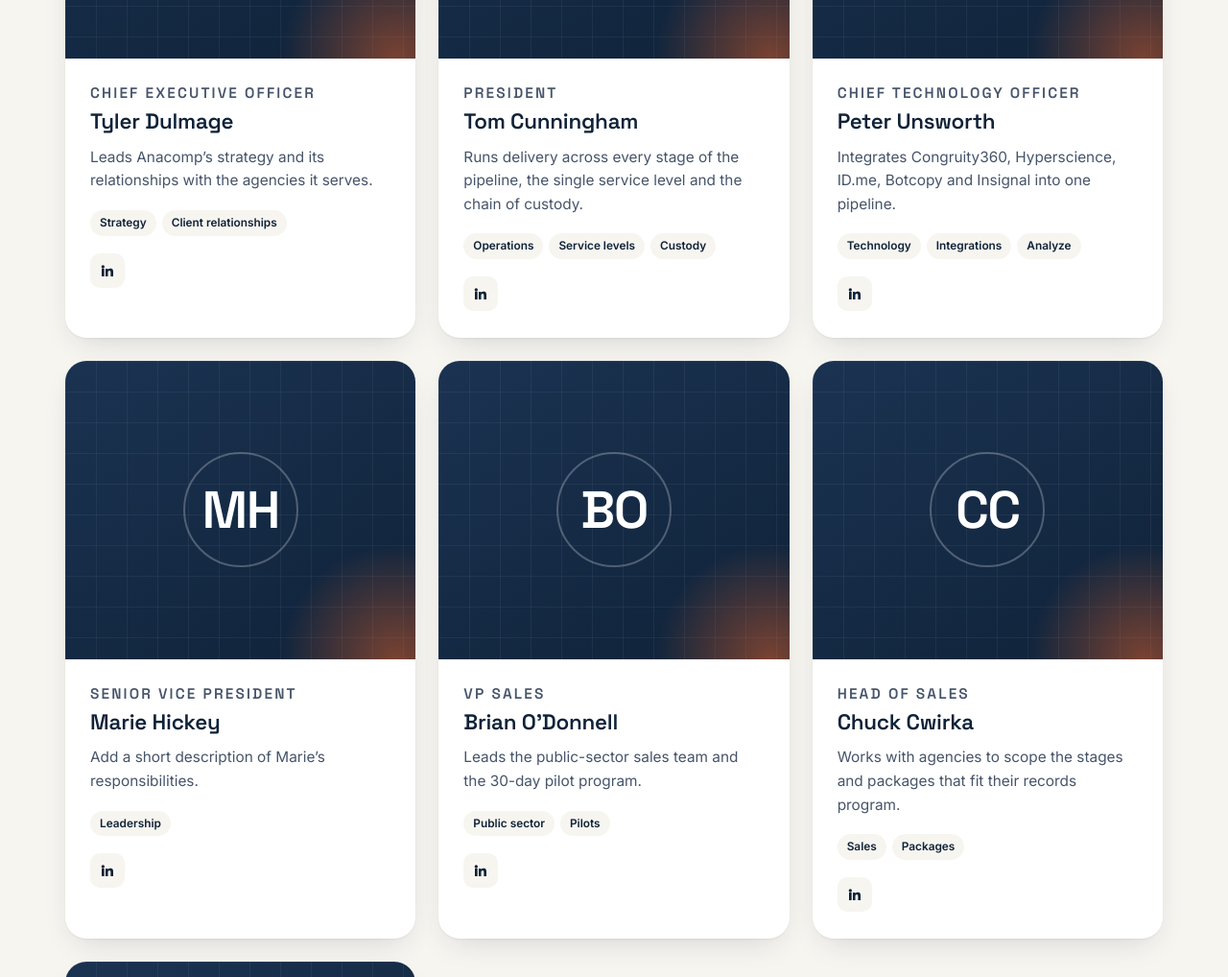
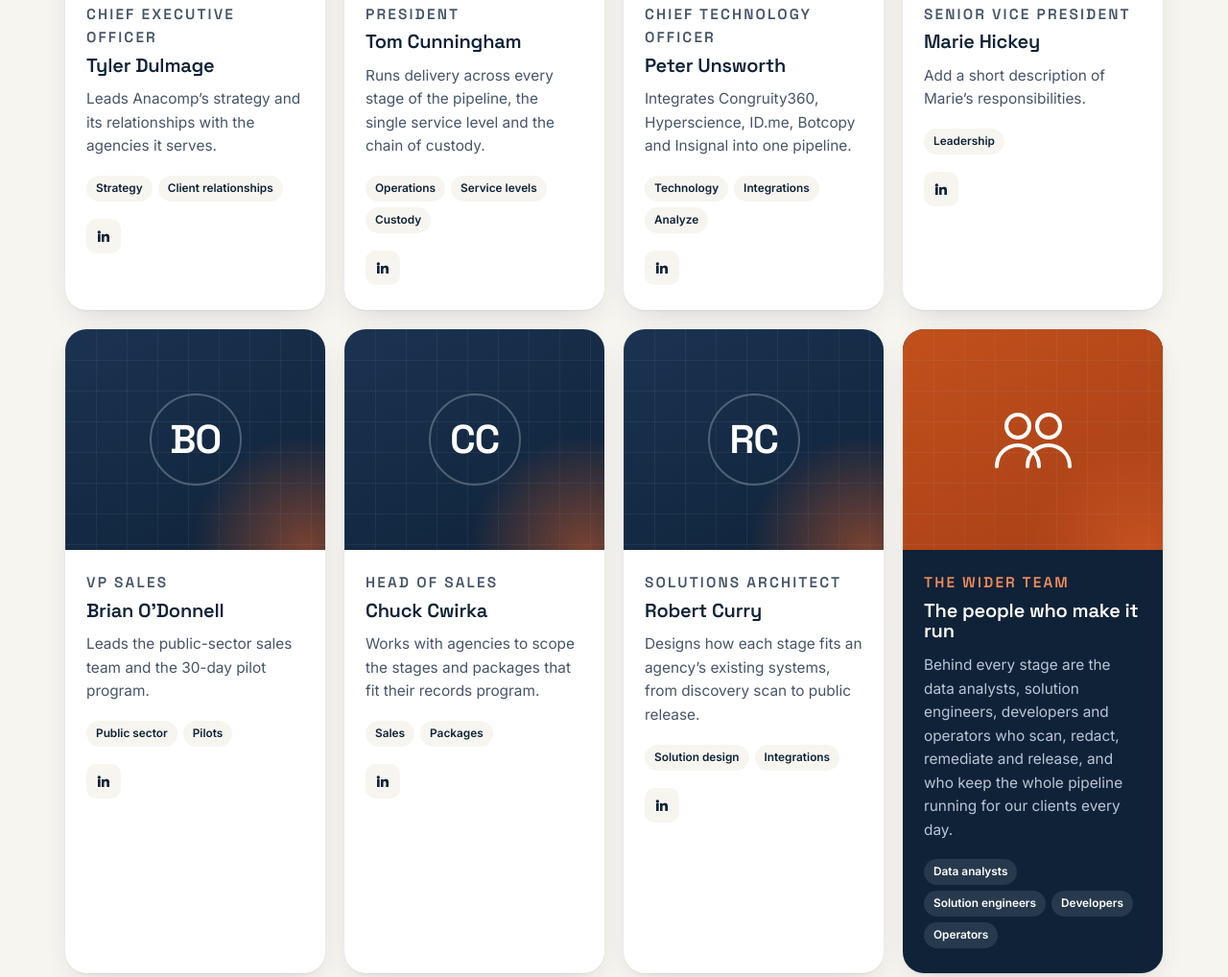
Before and after one commit to peterjunsworth/anacomp, a plain HTML site: page team.html in a window 1280 px wide. Shown: the part 1262-2280 px from the top of the page at 96% size. Drawn offline with Linux system fonts and the light colour scheme.

Commit message:
Team page: 2 rows of 4 and a closing card for the wider team
Co-Authored-By: Claude Opus 5.5 <noreply@anthropic.com>

```diff
--- a/pages.css
+++ b/pages.css
@@ -75,7 +75,7 @@
 .review small { color: var(--slate); font-size: .85rem; }
 
 /* ---------- Team ---------- */
-.leaders { display: grid; grid-template-columns: repeat(3, 1fr); gap: 24px; }
+.leaders { display: grid; grid-template-columns: repeat(4, 1fr); gap: 20px; }
 .leader { background: #fff; border-radius: 22px; overflow: hidden; box-shadow: var(--shadow); transition: transform .35s var(--ease), box-shadow .35s; }
 .leader:hover { transform: translateY(-6px); box-shadow: var(--shadow-lg); }
 .leader__photo { aspect-ratio: 4 / 3.4; background: linear-gradient(150deg, var(--navy-2), var(--navy)); display: grid; place-items: center; position: relative; overflow: hidden; }
@@ -259,3 +259,15 @@ input:focus, select:focus, textarea:focus { outline: none; border-color: var(--o
 .filter-count { font-size: .9rem; color: var(--slate); margin-top: 12px; }
 .nl-err { grid-column: 2; margin-top: -20px; font-size: .9rem; }
 .form-success h2:focus, .newsletter form p:focus { outline: none; }
+
+/* Leadership: 4 across, so the initials badge and padding are a little tighter */
+.leaders .leader__photo span { font-size: 2.6rem; width: 96px; height: 96px; }
+.leaders .leader__body { padding: 22px 22px 26px; }
+.leaders .leader h3 { font-size: 1.25rem; }
+/* Closing card: the wider team */
+.leader--team { background: var(--navy); color: #fff; }
+.leader--team .leader__photo { background: linear-gradient(150deg, var(--orange-ink), var(--rust)); }
+.leader--team .leader__photo svg { position: relative; z-index: 1; width: 96px; height: 96px; fill: none; stroke: #fff; stroke-width: 2; stroke-linecap: round; }
+.leader--team .leader__role { color: var(--orange-lt); }
+.leader--team p { color: var(--blue); }
+.leader--team .leader__owns span { background: rgba(255,255,255,.1); color: #fff; }
--- a/team.html
+++ b/team.html
@@ -115,6 +115,16 @@
             <div class="leader__links"><a href="https://www.linkedin.com/in/robert-curry-rsc99/" aria-label="Robert Curry on LinkedIn"><svg viewBox="0 0 24 24" aria-hidden="true" focusable="false"><path d="M4.98 3.5a2.5 2.5 0 1 1 0 5 2.5 2.5 0 0 1 0-5zM3 9h4v12H3zM9 9h3.8v1.7h.05c.53-1 1.83-2.05 3.77-2.05C20.6 8.65 21 11.2 21 14.4V21h-4v-5.9c0-1.4 0-3.2-1.95-3.2S12.8 13.4 12.8 15V21H9z"/></svg></a></div>
           </div>
         </article>
+
+        <article class="leader leader--team reveal">
+          <div class="leader__photo"><svg viewBox="0 0 48 48" aria-hidden="true" focusable="false"><circle cx="16" cy="17" r="6"/><circle cx="32" cy="17" r="6"/><path d="M5 38c0-6.5 5-11 11-11s11 4.5 11 11M21 38c0-6.5 5-11 11-11s11 4.5 11 11"/></svg></div>
+          <div class="leader__body">
+            <p class="leader__role">The wider team</p>
+            <h3>The people who make it run</h3>
+            <p>Behind every stage are the data analysts, solution engineers, developers and operators who scan, redact, remediate and release, and who keep the whole pipeline running for our clients every day.</p>
+            <div class="leader__owns"><span>Data analysts</span><span>Solution engineers</span><span>Developers</span><span>Operators</span></div>
+          </div>
+        </article>
       </div>
     </div>
   </section>
```
